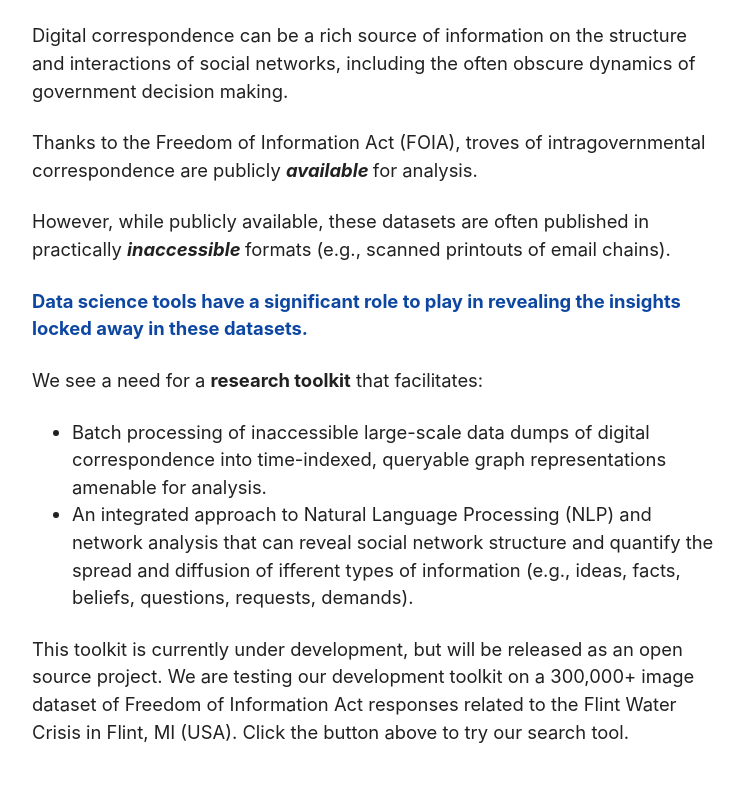
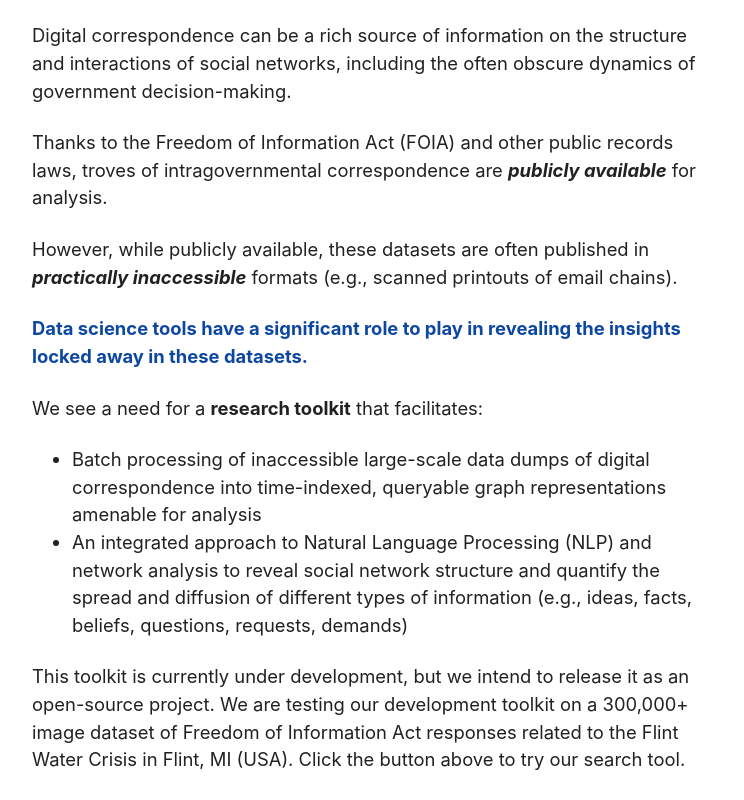
Before and after one commit to network-language-toolkit/network-language-toolkit.github.io, a plain HTML site: page index.html in a window 1280 px wide. Shown: the part 640-1440 px from the top of the page, without its empty margins (264-1008 px from the left). Drawn offline with Linux system fonts and the light colour scheme.

Commit message:
Update index.html

```diff
--- a/index.html
+++ b/index.html
@@ -47,21 +47,21 @@
 
         <section id="about">
             <h3>About</h3>
-            <p>Digital correspondence can be a rich source of information on the structure and interactions of social networks, including the often obscure dynamics of government decision making. </p>
+            <p>Digital correspondence can be a rich source of information on the structure and interactions of social networks, including the often obscure dynamics of government decision-making.</p>
 
-            <p>Thanks to the Freedom of Information Act (FOIA), troves of intragovernmental correspondence are publicly <b><em> available </em></b> for analysis. </p>
+            <p>Thanks to the Freedom of Information Act (FOIA) and other public records laws, troves of intragovernmental correspondence are <b><em>publicly available</em></b> for analysis. </p>
 
-            <p>However, while publicly available, these datasets are often published in practically <b><em> inaccessible </em></b> formats (e.g., scanned printouts of email chains).</p>
+            <p>However, while publicly available, these datasets are often published in <b><em>practically inaccessible</em></b> formats (e.g., scanned printouts of email chains).</p>
 
             <p style="color: #0D47A1;"><b> Data science tools have a significant role to play in revealing the insights locked away in these datasets. </b></p>
 
             <p>We see a need for a <b>research toolkit</b> that facilitates:</p>
             <ul>
-            <li> Batch processing of inaccessible large-scale data dumps of digital correspondence into time-indexed, queryable graph representations amenable for analysis. </li>
-            <li> An integrated approach to Natural Language Processing (NLP) and network analysis that can reveal social network structure and quantify the spread and diffusion of ifferent types of information (e.g., ideas, facts, beliefs, questions, requests, demands). </li>
+            <li> Batch processing of inaccessible large-scale data dumps of digital correspondence into time-indexed, queryable graph representations amenable for analysis </li>
+            <li> An integrated approach to Natural Language Processing (NLP) and network analysis to reveal social network structure and quantify the spread and diffusion of different types of information (e.g., ideas, facts, beliefs, questions, requests, demands) </li>
             </ul>
 
-            <p>This toolkit is currently under development, but will be released as an open source project. We are testing our development toolkit on a 300,000+ image dataset of Freedom of Information Act responses related to the Flint Water Crisis in Flint, MI (USA). Click the button above to try our search tool.</p>
+            <p>This toolkit is currently under development, but we intend to release it as an open-source project. We are testing our development toolkit on a 300,000+ image dataset of Freedom of Information Act responses related to the Flint Water Crisis in Flint, MI (USA). Click the button above to try our search tool.</p>
 
         </section>
     </main>
```
